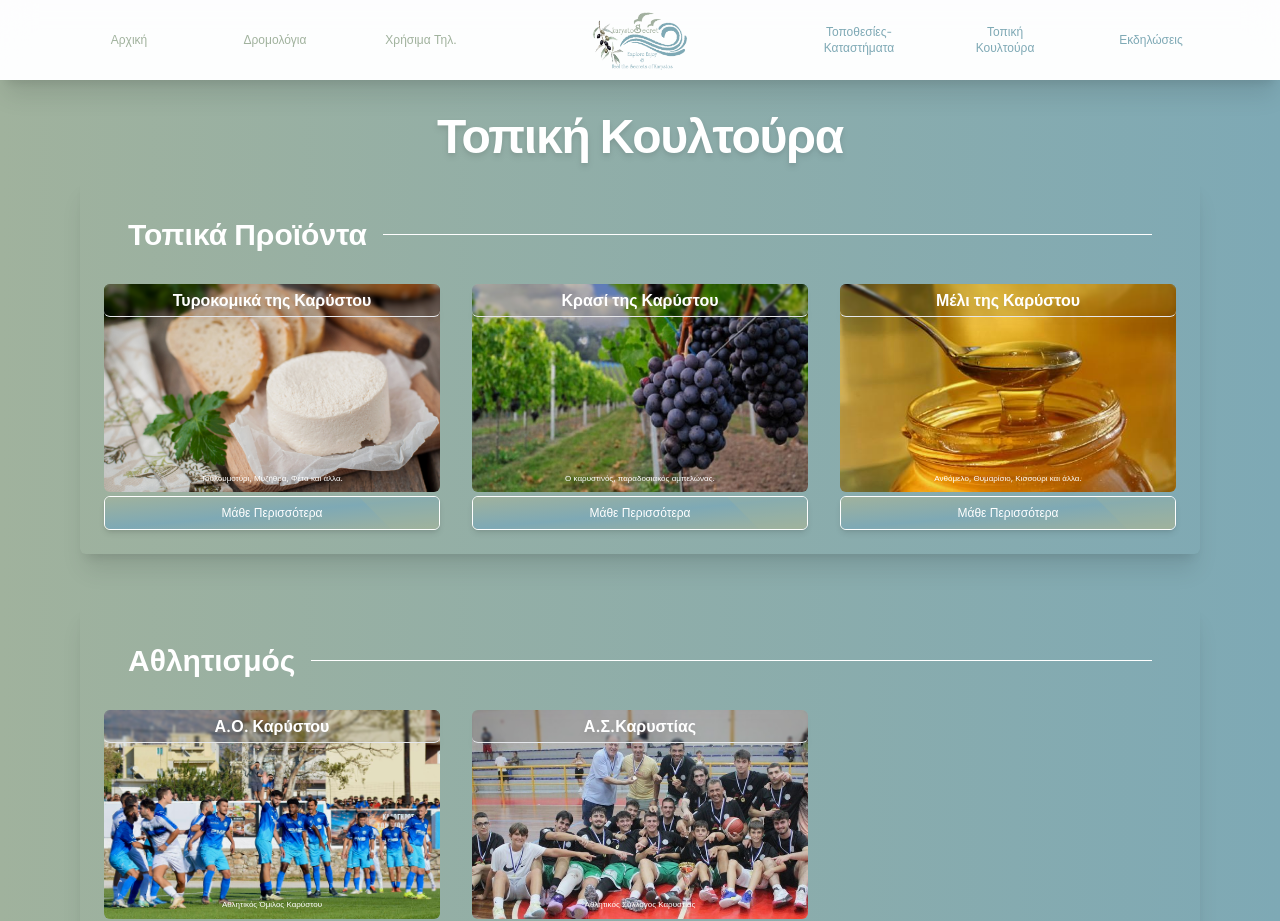
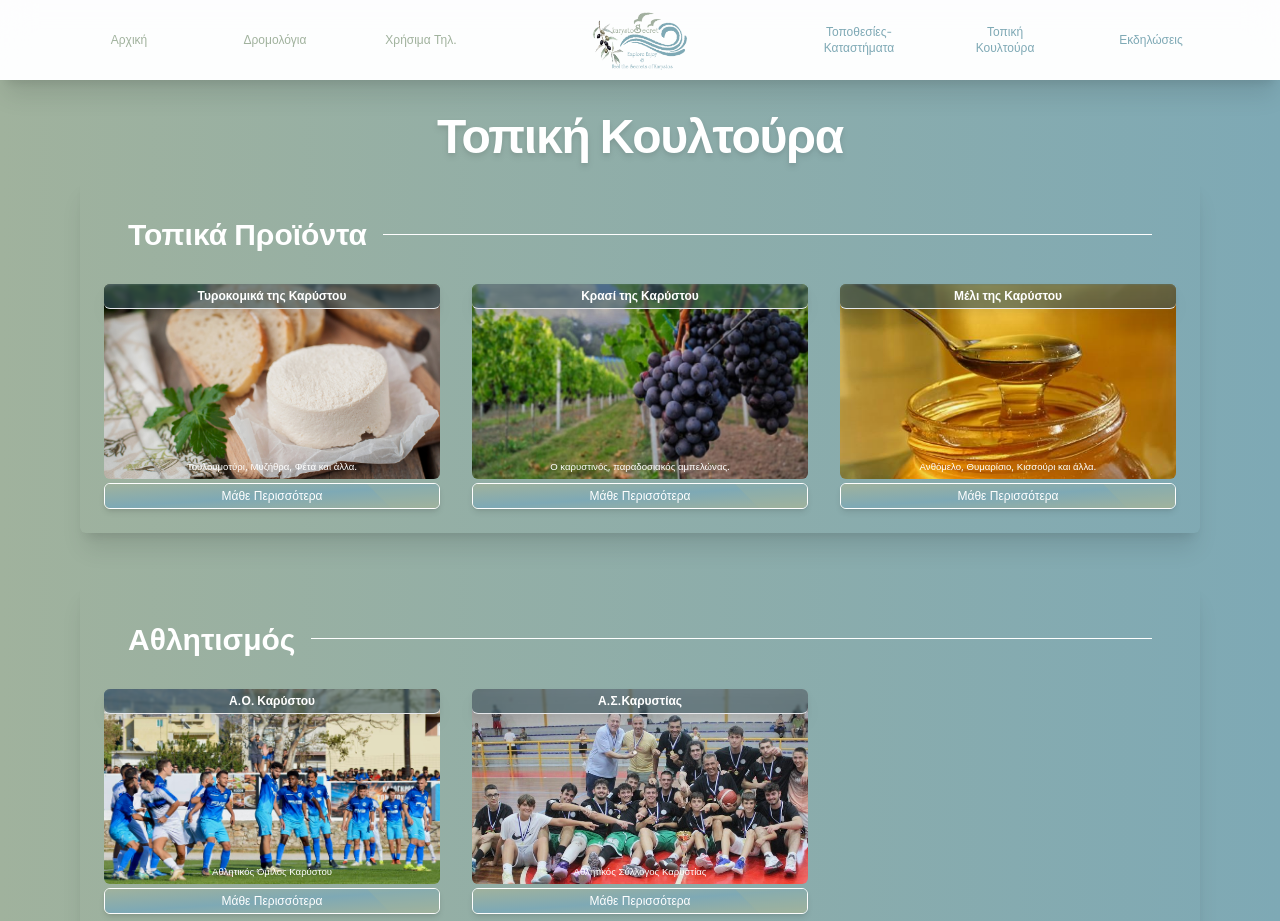
Before and after one commit to karystosecret/karystosecret_, a Next.js app: page /culture in a window 1280 px wide. Shown: the top 921 px of the page. Built offline with nearby package versions, Linux system fonts and the light colour scheme.

Commit message:
third commit2

```diff
--- a/src/components/Culture.tsx
+++ b/src/components/Culture.tsx
@@ -25,7 +25,7 @@ export default async function  Shops()  {
                      href={`/more/${beach.id}`}
                      className="group hover:-translate-y-1 hover:scale-[1.01] transition ease-in-out duration-100 cursor-pointer m-4 m-w-20 w-full decoration-green-900 border-radius-4 w-4/5 m-auto px-2 md:px-4"
                    >
-                     <div className="relative w-full" style={{ paddingBottom: "62%" }}>
+                     <div className="relative w-full" style={{ paddingBottom: "58%" }}>
                        <Image
                          className="brightness-[0.96] absolute rounded-md  inset-0 w-full h-full object-cover group-hover:brightness-[1.06] group-hover:contrast-[1.03]"
                          src={beach.image}
@@ -33,12 +33,12 @@ export default async function  Shops()  {
                          layout="fill"
                        />
                        <div className="absolute inset-0 flex flex-col justify-start text-white ">
-                         <p className="p-1 text-md font-semibold text-center mb-[46%] drop-shadow-lg border-b bg-black bg-opacity-10 rounded-md backdrop-blur-[1px]">{beach.title}</p>
-                         <p className="text-[8px] text-center drop-shadow-lg">{beach.smallDescription}</p>
-                         <p className="text-[8px] text-center ">{beach.region}</p>
+                         <p className="p-1 text-xs font-semibold text-center mb-[45%] drop-shadow-lg border-b bg-[#3b5961] bg-opacity-60 rounded-md backdrop-blur-[1px]">{beach.title}</p>
+                         <p className="text-[0.6rem] text-center drop-shadow-lg">{beach.smallDescription}</p>
+                         <p className="text-[0.6rem] text-center ">{beach.region}</p>
                        </div>
                      </div>
-                     <button className="rounded-md  border border-1 border-white relative mx-auto mt-1 flex items-center justify-center w-full py-2 overflow-hidden text-white transition duration-300 ease-out shadow-md hover:shadow-xl hover:ring-2 hover:ring-[#7ea9b5]">
+                     <button className="rounded-md  border border-1 border-white relative mx-auto mt-1 flex items-center justify-center w-full py-1 overflow-hidden text-white transition duration-300 ease-out shadow-md hover:shadow-xl hover:ring-2 hover:ring-[#7ea9b5]">
                        <span className="absolute inset-0 w-full h-full bg-gradient-to-br from-[#a0b29d] via-[#7ea9b5] to-[#a0b29d]"></span>
                        <span className="absolute bottom-0 right-0 block w-64 h-64 mb-32 mr-4 transition duration-500 origin-bottom-left transform rotate-45 translate-x-24 bg-[#a0b29d] opacity-30 group-hover:rotate-90 ease"></span>
                        <span className="relative text-white text-xs">Μάθε Περισσότερα</span>
@@ -59,7 +59,7 @@ export default async function  Shops()  {
         href={`/more/${beach.id}`}
         className="group hover:-translate-y-1 hover:scale-[1.01] transition ease-in-out duration-100 cursor-pointer m-4 m-w-20 w-full decoration-green-900 border-radius-4 w-4/5 m-auto px-2 md:px-4"
       >
-        <div className="relative w-full" style={{ paddingBottom: "62%" }}>
+        <div className="relative w-full" style={{ paddingBottom: "58%" }}>
           <Image
             className="brightness-[0.96] absolute rounded-md  inset-0 w-full h-full object-cover group-hover:brightness-[1.06] group-hover:contrast-[1.03]"
             src={beach.image}
@@ -67,12 +67,12 @@ export default async function  Shops()  {
             layout="fill"
           />
           <div className="absolute inset-0 flex flex-col justify-start text-white ">
-            <p className="p-1 text-md font-semibold text-center mb-[46%] drop-shadow-lg border-b  bg-black bg-opacity-10 rounded-md backdrop-blur-[1px]">{beach.title}</p>
-            <p className="text-[8px] text-center drop-shadow-lg">{beach.smallDescription}</p>
-            <p className="text-[8px] text-center ">{beach.region}</p>
+            <p className="p-1 text-xs font-semibold text-center mb-[45%] drop-shadow-lg border-b bg-[#3b5961] bg-opacity-60 rounded-md backdrop-blur-[1px]">{beach.title}</p>
+            <p className="text-[0.6rem] text-center drop-shadow-lg">{beach.smallDescription}</p>
+            <p className="text-[0.6rem] text-center ">{beach.region}</p>
           </div>
         </div>
-        <button className="rounded-md  border border-1 border-white relative mx-auto mt-1 flex items-center justify-center w-full py-2 overflow-hidden text-white transition duration-300 ease-out shadow-md hover:shadow-xl hover:ring-2 hover:ring-[#7ea9b5]">
+        <button className="rounded-md  border border-1 border-white relative mx-auto mt-1 flex items-center justify-center w-full py-1 overflow-hidden text-white transition duration-300 ease-out shadow-md hover:shadow-xl hover:ring-2 hover:ring-[#7ea9b5]">
           <span className="absolute inset-0 w-full h-full bg-gradient-to-br from-[#a0b29d] via-[#7ea9b5] to-[#a0b29d]"></span>
           <span className="absolute bottom-0 right-0 block w-64 h-64 mb-32 mr-4 transition duration-500 origin-bottom-left transform rotate-45 translate-x-24 bg-[#a0b29d] opacity-30 group-hover:rotate-90 ease"></span>
           <span className="relative text-white text-xs">Μάθε Περισσότερα</span>
--- a/src/components/Places.tsx
+++ b/src/components/Places.tsx
@@ -26,7 +26,7 @@ export default async function Shops()  {
                      href={`/more/${beach.id}`}
                      className="group hover:-translate-y-1 hover:scale-[1.01] transition ease-in-out duration-100 cursor-pointer m-4 m-w-20 w-full decoration-green-900 border-radius-4 w-4/5 m-auto px-2 md:px-4"
                    >
-                     <div className="relative w-full" style={{ paddingBottom: "62%" }}>
+                     <div className="relative w-full" style={{ paddingBottom: "58%" }}>
                        <Image
                          className="brightness-[0.96] absolute rounded-md  inset-0 w-full h-full object-cover group-hover:brightness-[1.06] group-hover:contrast-[1.03]"
                          src={beach.image}
@@ -34,12 +34,12 @@ export default async function Shops()  {
                          layout="fill"
                        />
                        <div className="absolute inset-0 flex flex-col justify-start text-white ">
-                         <p className="p-1 text-md font-semibold text-center mb-[41%] drop-shadow-lg border-b  bg-black bg-opacity-10 rounded-md backdrop-blur-[1px]">{beach.title}</p>
-                         <p className="text-[8px] text-center drop-shadow-lg">{beach.smallDescription}</p>
-                         <p className="text-[8px] text-center ">{beach.region}</p>
+                         <p className="p-1 text-xs font-semibold text-center mb-[41%] drop-shadow-lg border-b  bg-[#3b5961] bg-opacity-60 rounded-md backdrop-blur-[1px]">{beach.title}</p>
+                         <p className="text-[0.6rem] text-center drop-shadow-lg">{beach.smallDescription}</p>
+                         <p className="text-[0.6rem] text-center ">{beach.region}</p>
                        </div>
                      </div>
-                     <button className="rounded-md  border border-1 border-white relative mx-auto mt-1 flex items-center justify-center w-full py-2 overflow-hidden text-white transition duration-300 ease-out shadow-md hover:shadow-xl hover:ring-2 hover:ring-[#7ea9b5]">
+                     <button className="rounded-md  border border-1 border-white relative mx-auto mt-1 flex items-center justify-center w-full py-1 overflow-hidden text-white transition duration-300 ease-out shadow-md hover:shadow-xl hover:ring-2 hover:ring-[#7ea9b5]">
                        <span className="absolute inset-0 w-full h-full bg-gradient-to-br from-[#a0b29d] via-[#7ea9b5] to-[#a0b29d]"></span>
                        <span className="absolute bottom-0 right-0 block w-64 h-64 mb-32 mr-4 transition duration-500 origin-bottom-left transform rotate-45 translate-x-24 bg-[#a0b29d] opacity-30 group-hover:rotate-90 ease"></span>
                        <span className="relative text-white text-xs">Μάθε Περισσότερα</span>
@@ -60,7 +60,7 @@ export default async function Shops()  {
                      href={`/more/${beach.id}`}
                      className="group hover:-translate-y-1 hover:scale-[1.01] transition ease-in-out duration-100 cursor-pointer m-4 m-w-20 w-full decoration-green-900 border-radius-4 w-4/5 m-auto px-2 md:px-4"
                    >
-                     <div className="relative w-full" style={{ paddingBottom: "62%" }}>
+                     <div className="relative w-full" style={{ paddingBottom: "58%" }}>
                        <Image
                          className="brightness-[0.96] absolute rounded-md  inset-0 w-full h-full object-cover group-hover:brightness-[1.06] group-hover:contrast-[1.03]"
                          src={beach.image}
@@ -68,12 +68,12 @@ export default async function Shops()  {
                          layout="fill"
                        />
                        <div className="absolute inset-0 flex flex-col justify-start text-white ">
-                         <p className="p-1 text-md font-semibold text-center mb-[41%] drop-shadow-lg border-b bg-black bg-opacity-10 rounded-md backdrop-blur-[1px]">{beach.title}</p>
-                         <p className="text-[8px] text-center drop-shadow-lg">{beach.smallDescription}</p>
-                         <p className="text-[8px] text-center ">{beach.region}</p>
+                         <p className="p-1 text-xs font-semibold text-center mb-[41%] drop-shadow-lg border-b bg-[#3b5961] bg-opacity-60 rounded-md backdrop-blur-[1px]">{beach.title}</p>
+                         <p className="text-[0.6rem] text-center drop-shadow-lg">{beach.smallDescription}</p>
+                         <p className="text-[0.6rem] text-center ">{beach.region}</p>
                        </div>
                      </div>
-                     <button className="rounded-md  border border-1 border-white relative mx-auto mt-1 flex items-center justify-center w-full py-2 overflow-hidden text-white transition duration-300 ease-out shadow-md hover:shadow-xl hover:ring-2 hover:ring-[#7ea9b5]">
+                     <button className="rounded-md  border border-1 border-white relative mx-auto mt-1 flex items-center justify-center w-full py-1 overflow-hidden text-white transition duration-300 ease-out shadow-md hover:shadow-xl hover:ring-2 hover:ring-[#7ea9b5]">
                        <span className="absolute inset-0 w-full h-full bg-gradient-to-br from-[#a0b29d] via-[#7ea9b5] to-[#a0b29d]"></span>
                        <span className="absolute bottom-0 right-0 block w-64 h-64 mb-32 mr-4 transition duration-500 origin-bottom-left transform rotate-45 translate-x-24 bg-[#a0b29d] opacity-30 group-hover:rotate-90 ease"></span>
                        <span className="relative text-white text-xs">Μάθε Περισσότερα</span>
```
